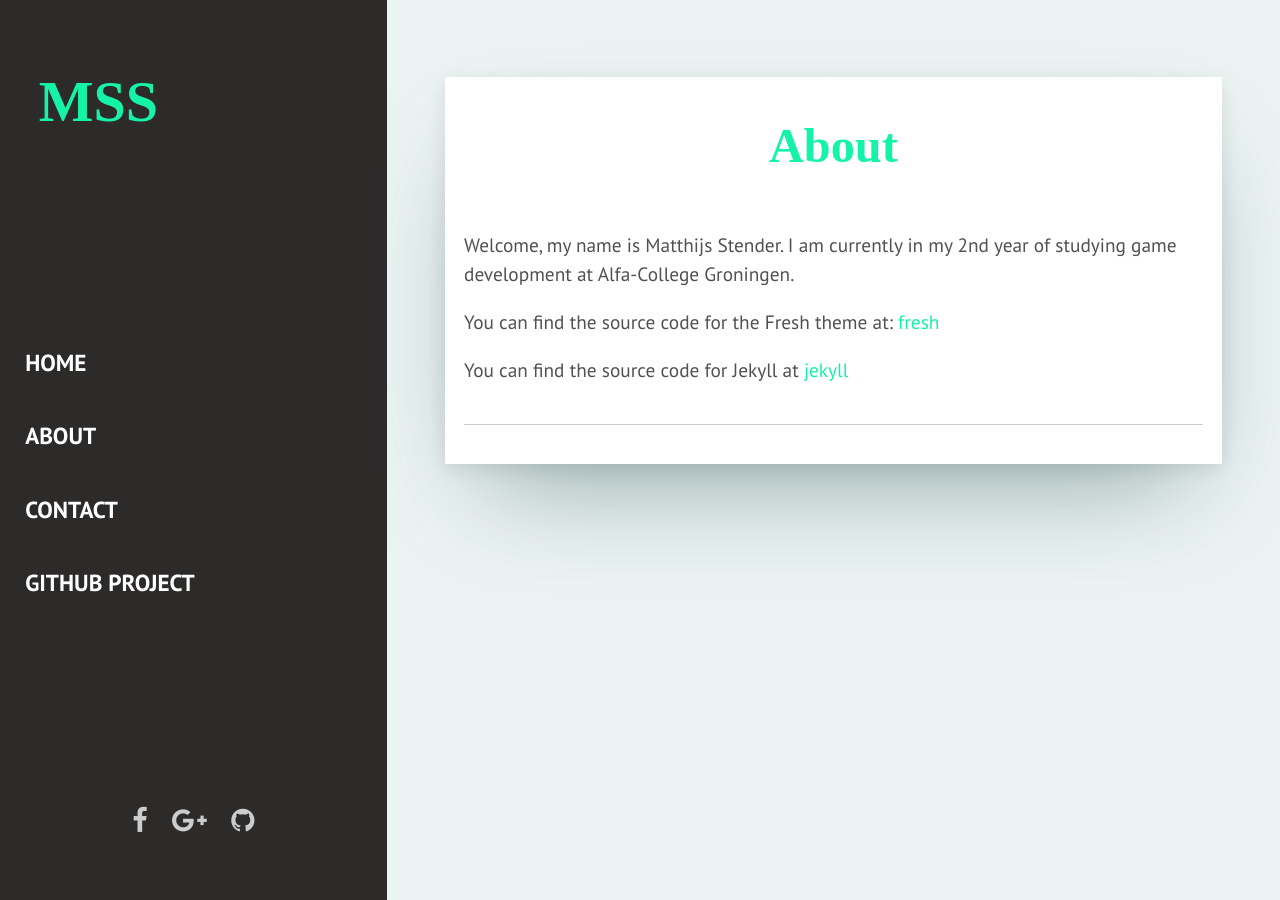
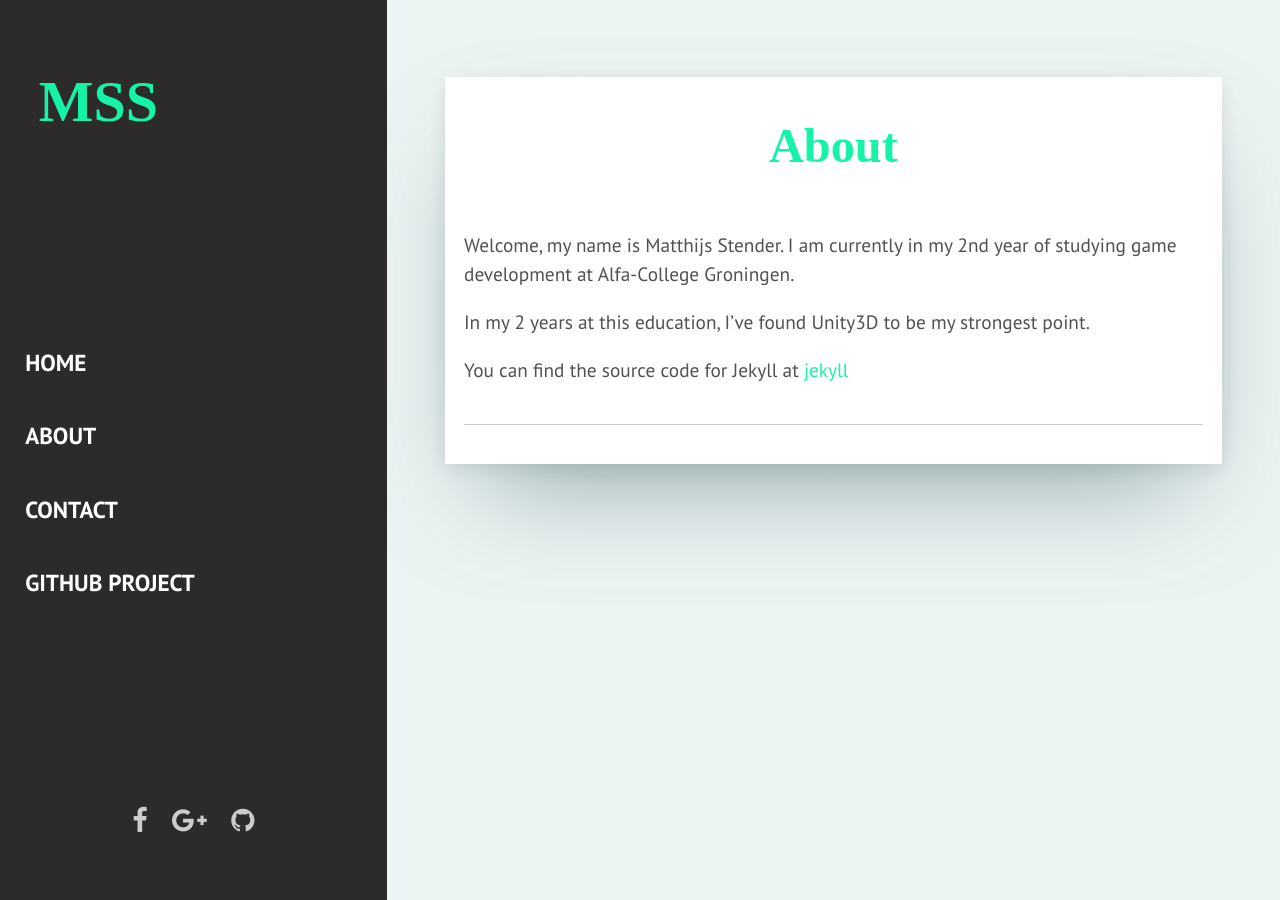
Before and after one commit to matthijsstender/matthijsstender.github.io, a Jekyll site: the page built from _pages/about.html, in a window 1280 px wide. Built offline with Jekyll 4.4.1, drawn with Linux system fonts in a browser that asks for light colours; some web fonts are replaced.

Commit message:
change text in about

```diff
--- a/_pages/about.html
+++ b/_pages/about.html
@@ -6,6 +6,6 @@ permalink: /about/
 
 Welcome, my name is Matthijs Stender. I am currently in my 2nd year of studying game development at Alfa-College Groningen.
 
-You can find the source code for the Fresh theme at: <a href="https://github.com/artemsheludko/fresh">fresh</a>
+In my 2 years at this education, I've found Unity3D to be my strongest point.
 
 You can find the source code for Jekyll at <a href="https://github.com/jekyll/jekyll">jekyll</a>
```
